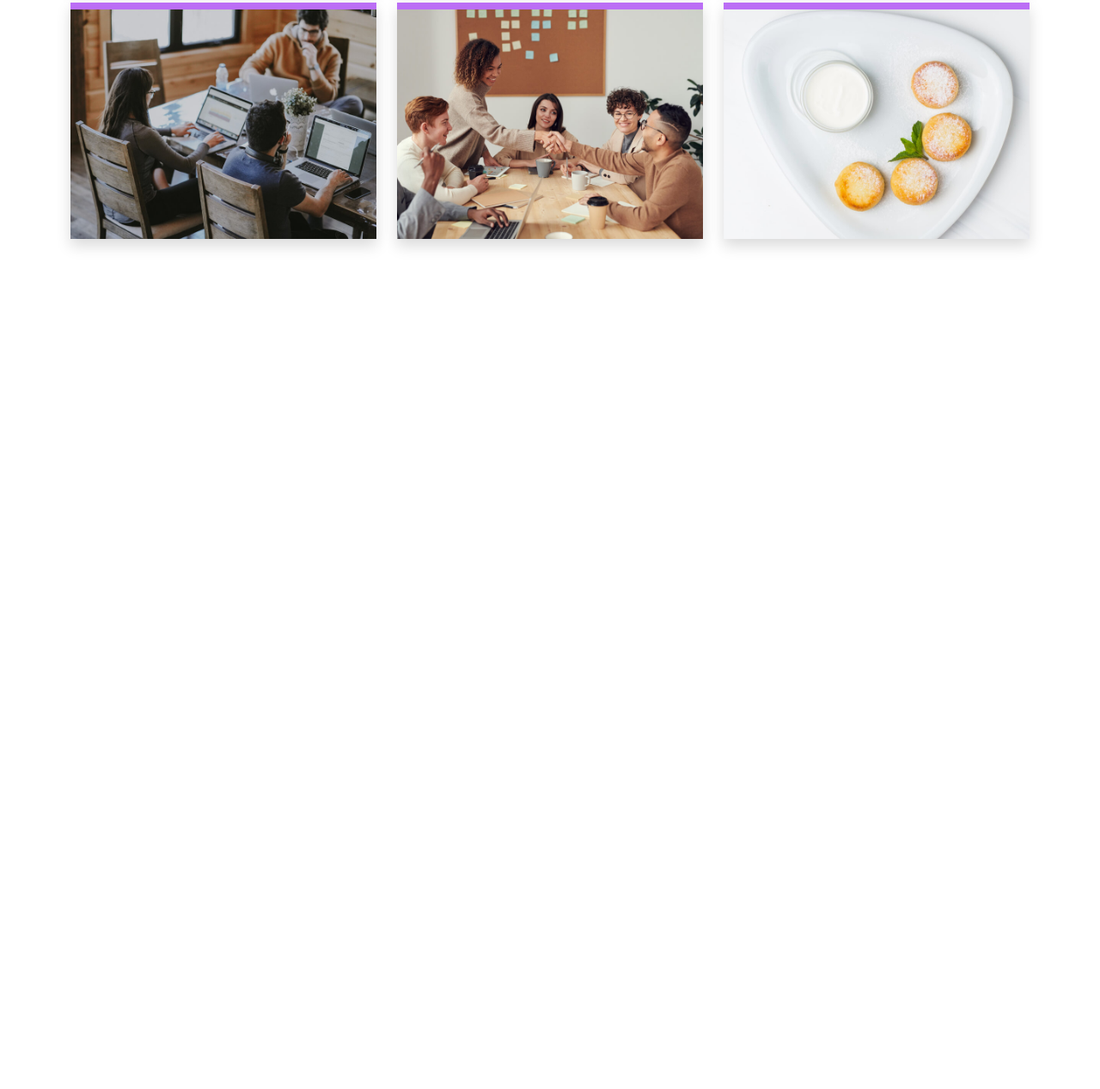
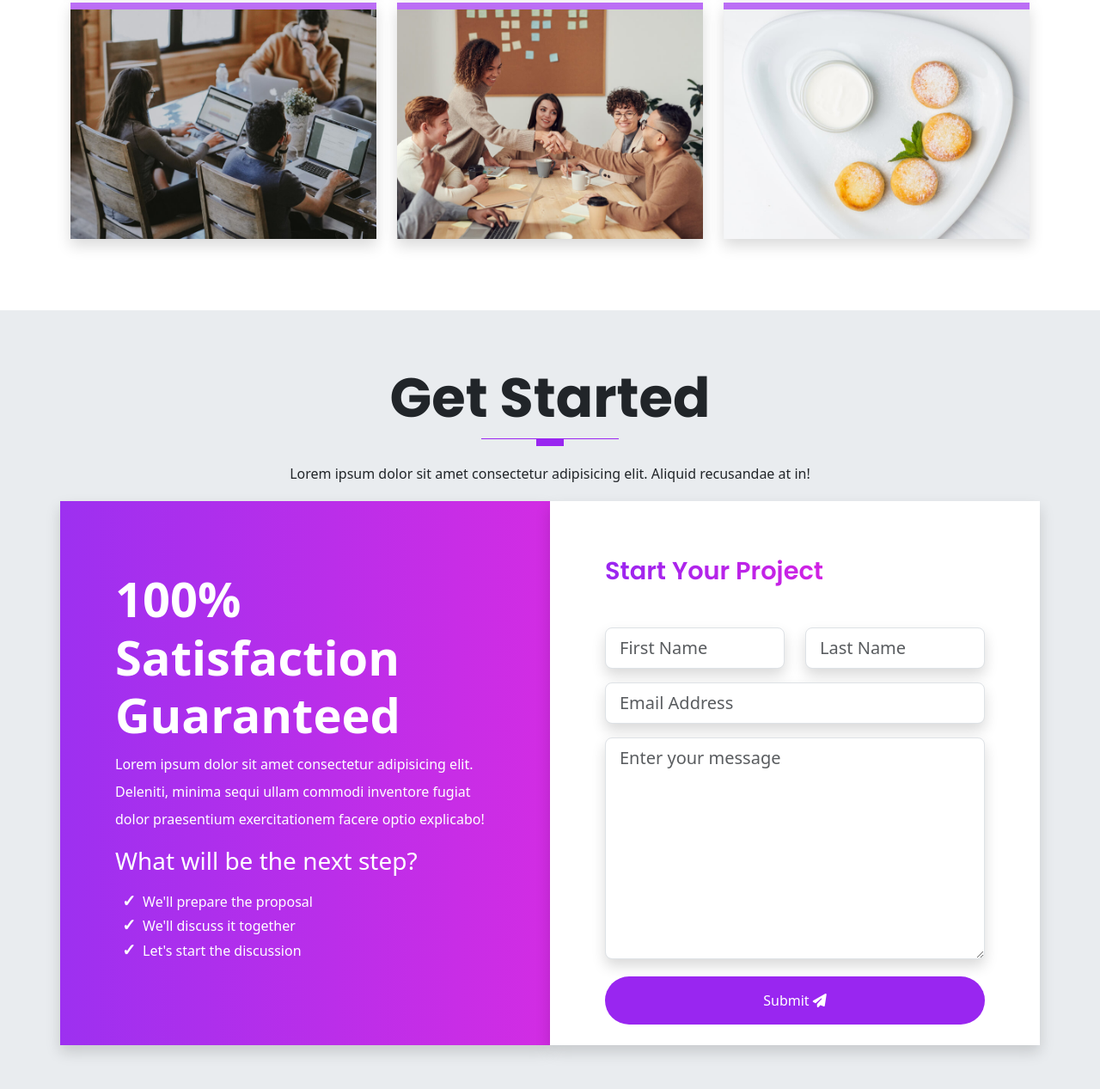
Before and after one commit to GGabriel042/Bootstrap-Sass-Course, a website: page index.html in a window 1280 px wide. Shown: the part 5915-7182 px from the top of the page at 86% size. Before the commit the page ends 6276 px from the top, so only its background shows below. Drawn offline with nearby package versions, Linux system fonts and the light colour scheme.

Commit message:
Getting Started Section

```diff
--- a/index.html
+++ b/index.html
@@ -687,6 +687,69 @@
   </section>
 
 
+
+
+  <!-- Starting Get Started Section -->
+
+
+
+
+  <section id="contact" class="get-started">
+    <div class="container">
+      <div class="row text-center">
+        <h1 class="display-3 fw-bold text-captalize">Get Started</h1>
+        <div class="heading-line"></div>
+        <p class="lh-lg">
+          Lorem ipsum dolor sit amet consectetur adipisicing elit. Aliquid recusandae at in!
+        </p>
+      </div>
+
+
+      <div class="row text-white">
+        <div class="col-12 col-lg-6 gradient shadow p-3">
+          <div class="cta-info w-100">
+            <h4 class="display-4 fw-bold">100% Satisfaction Guaranteed</h4>
+            <p class="lh-lg">
+              Lorem ipsum dolor sit amet consectetur adipisicing elit. Deleniti, minima sequi ullam commodi inventore fugiat dolor praesentium exercitationem facere optio explicabo!
+            </p>
+            <h3 class="display-3--brief">What will be the next step?</h3>
+            <ul class="cta-info__list">
+              <li>We'll prepare the proposal</li>
+              <li>We'll discuss it together</li>
+              <li>Let's start the discussion</li>
+            </ul>
+          </div>
+        </div>
+        <div class="col-12 col-lg-6 bg-white shadow p-3">
+          <div class="form w-100 pb-2">
+            <h4 class="display-3--title mb-5">Start your project</h4>
+            <form action="#" class="row">
+              <div class="col-lg-6 col-md-6 mb-3">
+                <input type="text" placeholder="First Name" id="inputFirstName" class="form-control shadow form-control-lg">
+              </div>
+              <div class="col-lg-6 col-md-6 mb-3">
+                <input type="text" placeholder="Last Name" id="inputLastName" class="form-control shadow form-control-lg">
+              </div>
+              <div class="col-lg-12 mb-3">
+                <input type="email" placeholder="Email Address" id="inputEmail" class="form-control shadow form-control-lg">
+              </div>
+              <div class="col-lg-12 mb-3">
+                <textarea name="message" id="message" placeholder="Enter your message" class="form-control shadow form-control-lg" rows="8"></textarea>
+              </div>
+              <div class="text-center d-grid mt-1">
+                <button type="button" class="btn btn-primary rounded-pill pt-3 pb-3">Submit
+                  <i class="fas fa-paper-plane"></i>
+                </button>
+              </div>
+            </form>
+          </div>
+        </div>
+      </div>
+    </div>
+  </section>
+
+
+
   <script src="node_modules/bootstrap/dist/js/bootstrap.bundle.js"></script>
   <script src="dist/vendors/js/glightbox.min.js"></script>
   <script type="text/javascript">
--- a/scss/components/_typography.scss
+++ b/scss/components/_typography.scss
@@ -72,6 +72,16 @@
 
 
 .border-right {
-  border-right: 0.1rem solid $gray-300;
-  height: 100%;
+  border: 0;
+
+  @include media-breakpoint-up(sm) {
+    border-right: 0.1rem solid $gray-300;
+    height: 100%;
+  }
 }
+
+
+
+.gradient {
+  background: linear-gradient(to right, rgba($primary, 0.95), rgba($secondary, 0.95));
+}
--- a/scss/sections/_get-started.scss
+++ b/scss/sections/_get-started.scss
@@ -0,0 +1,49 @@
+@use '../custom' as *;
+@use '../components/mixins' as *;
+
+
+.get-started {
+  padding: 4rem 0;
+  background-color: $gray-200;
+}
+
+.cta-info {
+  padding: 3rem;
+  margin: 1rem 0;
+
+  &__list {
+    position: relative;
+    list-style-type: none;
+    display: block;
+    padding-top: 0.5rem;
+    padding-left: 0.5rem;
+    margin-bottom: 0.7rem;
+
+    li::before {
+      font-family: "Font Awesome 5 Free";
+      font-weight: 600;
+      content: "✓";
+      margin-right: 0.5rem;
+      font-size: 1.2rem;
+    }
+  }
+}
+
+
+
+
+
+.form {
+  padding: 3rem;
+
+  button {
+    border: none;
+    color: $white;
+
+    a{
+      color: $white;
+      text-decoration: none;
+      text-transform: capitalize;
+    }
+  }
+}
```
Also changed, not shown: dist/css/style.min.css, 1 other file.
